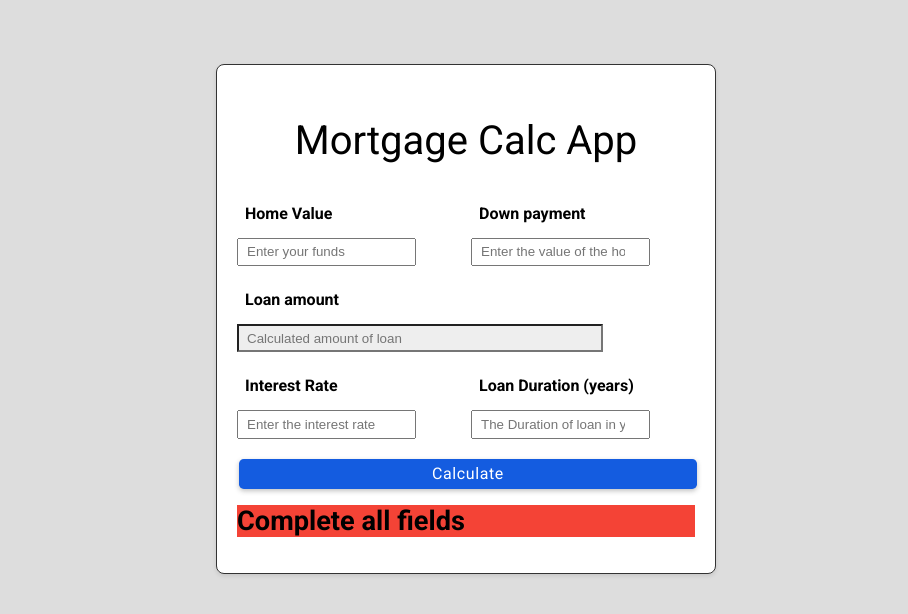
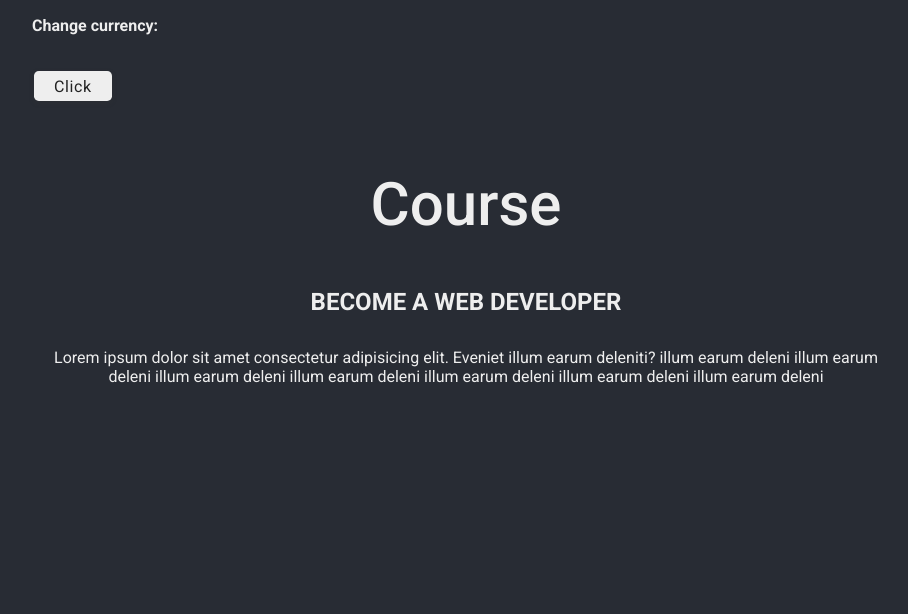
Before and after one commit to Muratozbk/30-react-projects, a React (Create React App) app: page / in a window 1280 px wide. Shown: the top 614 px of the page, without its empty margins (174-1082 px from the left). Built offline with nearby package versions, Linux system fonts and the light colour scheme.

Commit message:
store ui

```diff
--- a/src/App.js
+++ b/src/App.js
@@ -1,5 +1,6 @@
 import './App.css';
 import MortgageCalculatorApp from './projects/026-mortgage-calculator/MortgageCalculatorApp';
+import CourseStoreApp from './projects/27-course-store/CourseStoreApp';
 // import TextAnimationApp from './projects/18-text-animation/TextAnimationApp';
 // import CompoundInterestRate from './projects/19-compound-interest-rate/CompoundInterestRate';
 // import SpacePenguinApp from './projects/20-space-penguin/SpacePenguinApp';
@@ -55,7 +56,8 @@ function App() {
       {/* <AnimatedLoginForm /> */}
       {/* <PhoneBookMainApp /> */}
       {/* <ExpensesCalculatorApp /> */}
-      <MortgageCalculatorApp />
+      {/* <MortgageCalculatorApp /> */}
+      <CourseStoreApp />
 
     </div>
   );
--- /dev/null
+++ b/src/projects/27-course-store/CourseStoreApp.jsx
@@ -0,0 +1,21 @@
+import React from 'react'
+import Button from '../components/Button'
+
+document.body.style.backgroundColor = "#282c34"
+document.body.style.color = "#eee"
+export default function CourseStoreApp() {
+    return (
+        <div className='container' style={{ padding: "1rem" }}>
+            <h4 className="mb-2">Change currency:</h4>
+            <Button btnClass={'btn-light'} />
+            <header className="text-center mt-4 my-4">
+                <h1 className="title">Course</h1>
+                <h2 className="mb-2" style={{
+                    textTransform: 'uppercase'
+                }}>Become a web developer</h2>
+                <p>Lorem ipsum dolor sit amet consectetur adipisicing elit. Eveniet illum earum deleniti?  illum earum deleni  illum earum deleni  illum earum deleni  illum earum deleni  illum earum deleni  illum earum deleni  illum earum deleni</p>
+            </header>
+            {/* <Courses/>  */}
+        </div>
+    )
+}
```
